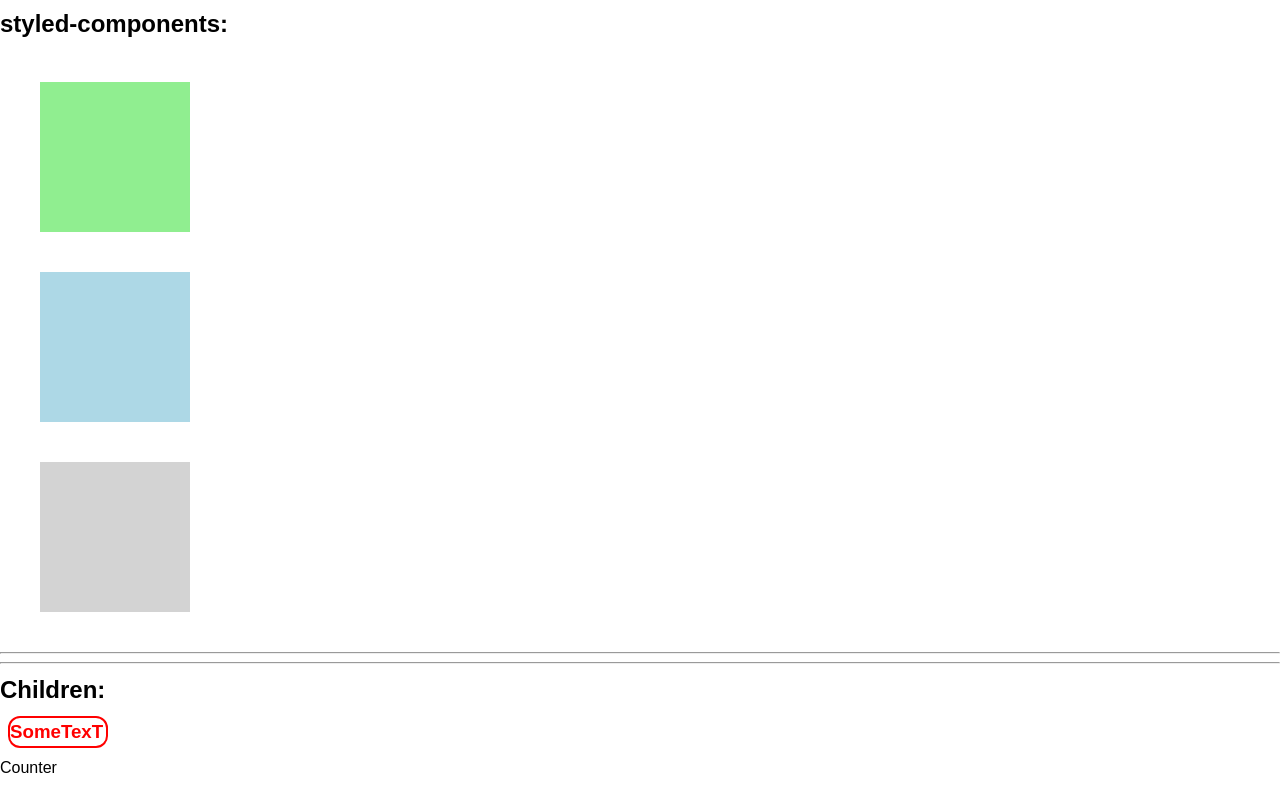
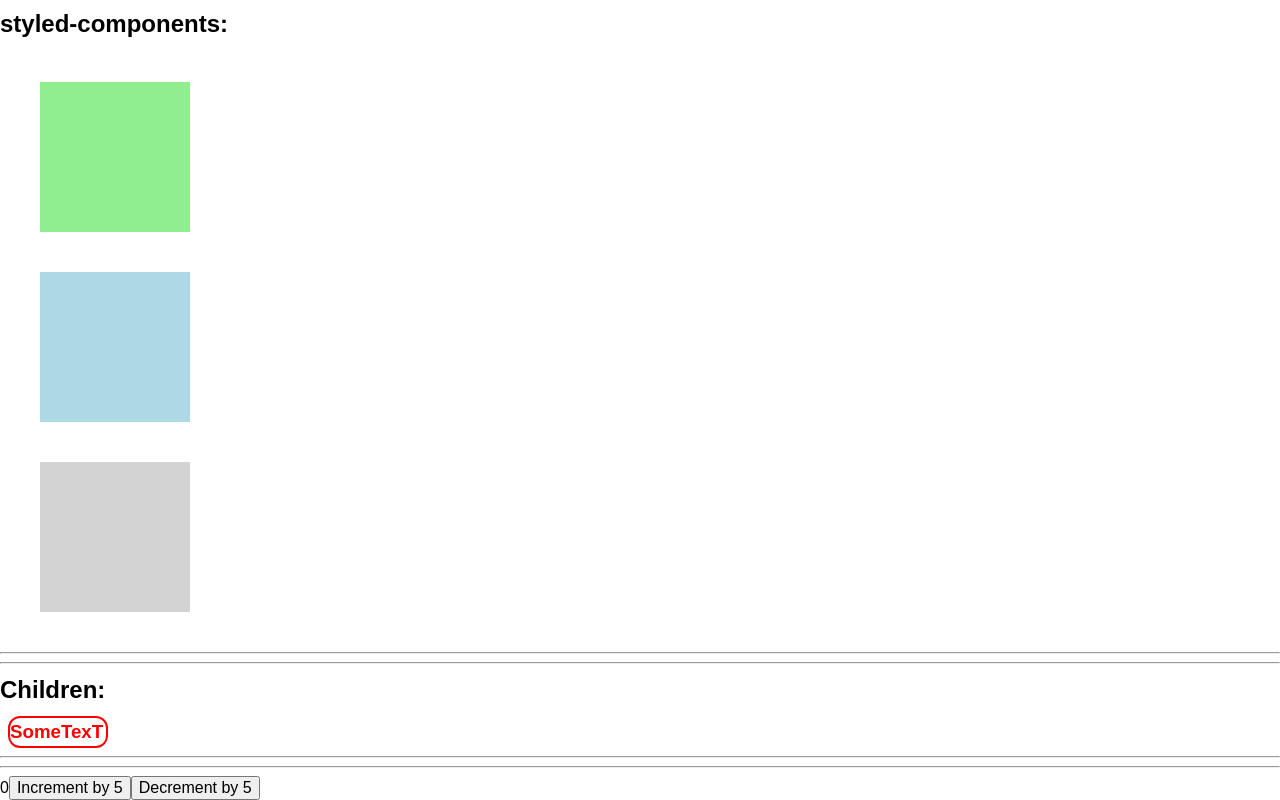
Before and after one commit to kornieiev/React, a React (Create React App) app: page / in a window 1280 px wide. Shown: the part 1036-1836 px from the top of the page. Built offline with nearby package versions, Linux system fonts and the light colour scheme.

Commit message:
Component

```diff
--- a/src/components/App/App.jsx
+++ b/src/components/App/App.jsx
@@ -88,8 +88,11 @@ export const App = () => {
 
       {/*  */}
 
+      <hr />
+      <hr />
+
       {/*  */}
-      <Counter />
+      <Counter step={5} />
     </>
   );
 };
--- a/src/components/M2_Evt_State_Form/Counter/Counter.jsx
+++ b/src/components/M2_Evt_State_Form/Counter/Counter.jsx
@@ -1,7 +1,34 @@
 import React, { Component } from 'react';
 
 export default class Counter extends Component {
+  static defaultProps = {
+    step: 1,
+  };
+
+  handleIncrement = evt => {
+    console.log('Increment was clicked');
+    console.log(this.props);
+  };
+
   render() {
-    return <div>Counter</div>;
+    const { step } = this.props;
+
+    return (
+      <div>
+        <span>0</span>
+        <button type="button" onClick={this.handleIncrement}>
+          Increment by {step}
+        </button>
+        <button
+          type="button"
+          onClick={evt => {
+            console.log('Decrement was clicked');
+            console.log(this.props);
+          }}
+        >
+          Decrement by {step}
+        </button>
+      </div>
+    );
   }
 }
```
